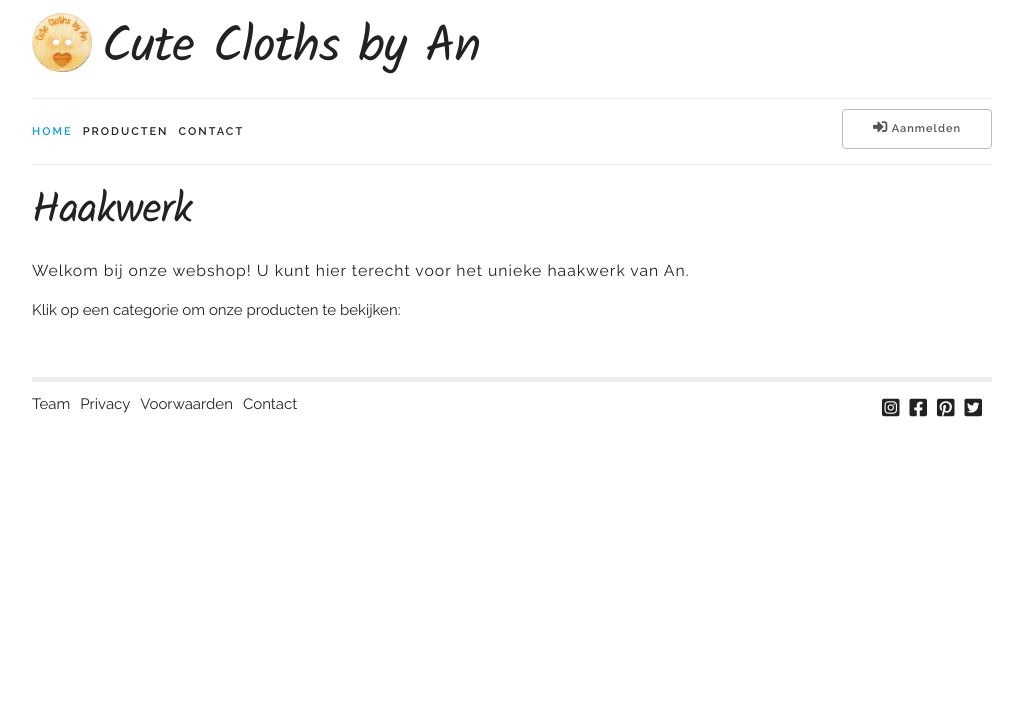
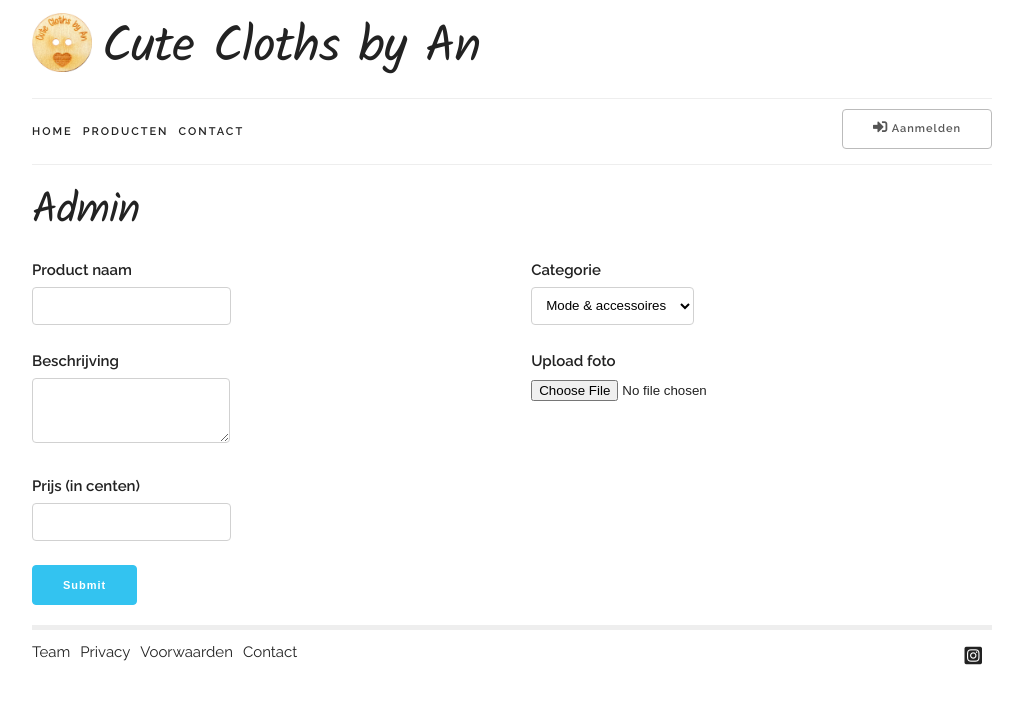
Before and after one commit to mightymax/cc-by-an, a PHP site: page /index.php?page=admin in a window 1280 px wide. Shown: the top 704 px of the page, without its empty margins (128-1151 px from the left). Run offline with PHP 8.4, Linux system fonts and the light colour scheme; data that the repository does not hold is empty.

Commit message:
Added admin page

```diff
--- a/index.php
+++ b/index.php
@@ -42,6 +42,7 @@ switch ($page) {
     case 'inloggen':
     case 'producten':
     case 'product':
+    case 'admin':
     case 'profiel':
     case 'winkelwagen':
         $title = ucfirst($page);
--- a/layouts/main.php
+++ b/layouts/main.php
@@ -25,6 +25,9 @@
             <li><a href="?" <?php if ($page=='home') echo 'class="active"'?>>Home</a></li>
             <li><a href="?page=producten" <?php if ($page=='producten') echo 'class="active"'?>>Producten</a></li>
             <li><a href="?page=contact" <?php if ($page=='contact') echo 'class="active"'?>>Contact</a></li>
+            <?php if ($app->getAppUser()):?>
+            <li><a href="?page=admin">Product toevoegen</a></li>
+            <?php endif ?>
           </ul>
           <div id="user">
           <?php if ($app->getAppUser()): ?>
@@ -74,10 +77,7 @@
         </nav>
         <nav>
             <ul class="list-inline">
-              <li><a href="https://www.instagram.com" title="Instagram"><i class="fab fa-instagram-square"></i></a></li>
-              <li><a href="https://www.facebook.com" title="Facebook"><i class="fab fa-facebook-square"></i></a></li>
-              <li><a href="https://www.pinterest.com" title="Pinterest"><i class="fab fa-pinterest-square"></i></a></li>
-              <li><a href="https://www.twitter.com" title="Twitter"><i class="fab fa-twitter-square"></i></a></li>
+              <li><a href="https://www.instagram.com/cute_cloths_by_an/" title="Instagram"><i class="fab fa-instagram-square"></i></a></li>
             </ul>
         </nav>
       </footer>
--- /dev/null
+++ b/pages/admin.php
@@ -0,0 +1,26 @@
+<!--    INSERT INTO product (name, price, description, category)
+        VALUES ('','','','') -->
+
+<form>
+  <div class="row">
+    <div class="six columns">
+        <label for="productName">Product naam</label>
+        <input class="u-full-width" type="text" id="productName"><br><br>
+        <label for="productDescription">Beschrijving</label>
+        <textarea class="u-full-width" id="productDescription"></textarea><br><br>
+        <label for="productPrice">Prijs (in centen)</label>
+        <input class="u-full-width" type="text" id="productPrice"><br><br>
+        <input class="button-primary" type="submit" value="Submit">
+    </div>
+    <div class="six columns">
+      <label for="productCategory">Categorie</label>
+      <select class="u-full-width" id="productCategory">
+        <option value="Option 1">Mode & accessoires</option>
+        <option value="Option 2">Baby & kind</option>
+        <option value="Option 3">Divers</option>
+      </select><br><br>
+      <label for="productPhoto">Upload foto</label>
+      <input type="file" id="myFile" name="filename">
+    </div>
+  </div>
+</form>
```
Also changed, not shown: pages/product.php (+4 -6 lines).
